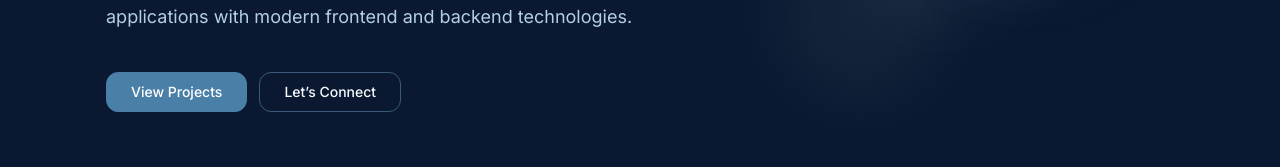
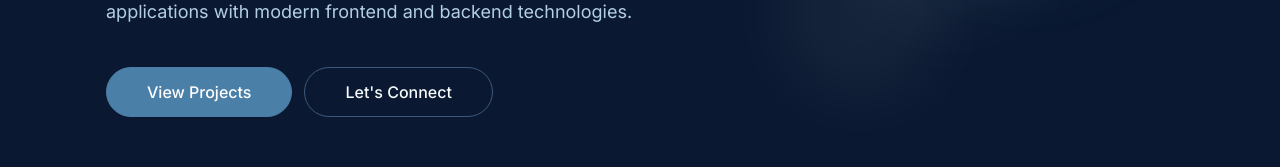
Before and after one commit to VanshRathor20/Portfolio, a React (Vite) app: page / in a window 1280 px wide. Shown: the part 512-679 px from the top of the page. Built offline with nearby package versions, Linux system fonts and the light colour scheme; a web font is replaced by a local one.

Commit message:
fix: make hero buttons pill-shaped on desktop

```diff
--- a/src/components/sections/Hero.jsx
+++ b/src/components/sections/Hero.jsx
@@ -63,12 +63,12 @@ const Hero = () => {
             </p>
 
             <div className="hero-actions">
-              <Button href="#projects" variant="primary">
+              <Button href="#projects" variant="primary" className="btn-lg">
                 View Projects
               </Button>
 
-              <Button href="#contact" variant="secondary">
-                Let’s Connect
+              <Button href="#contact" variant="secondary" className="btn-lg">
+                Let's Connect
               </Button>
             </div>
           </motion.div>
--- a/src/styles/globals.css
+++ b/src/styles/globals.css
@@ -414,7 +414,7 @@
     font-weight: 500;
     line-height: 1;
     white-space: nowrap;
-    border-radius: var(--radius-lg);
+      border-radius: 9999px;
     border: 1px solid transparent;
     transition:
       background-color var(--duration-base) var(--ease-out),
@@ -472,9 +472,9 @@
   }
 
   .btn-lg {
-    padding: var(--space-4) var(--space-8);
+     padding: var(--space-4) var(--space-10);
     font-size: var(--text-base);
-    border-radius: var(--radius-lg);
+    border-radius: 9999px;
   }
 
   /* Stack & grid helpers */
```
